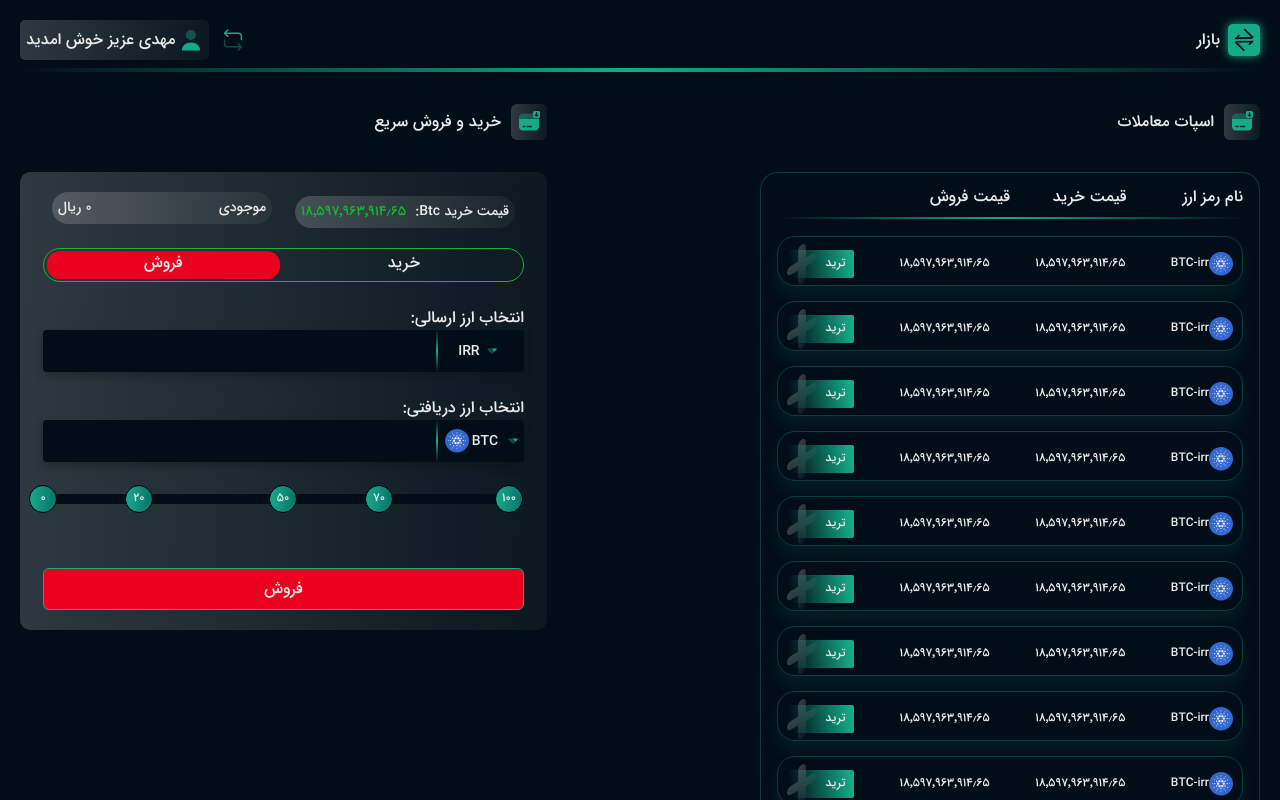
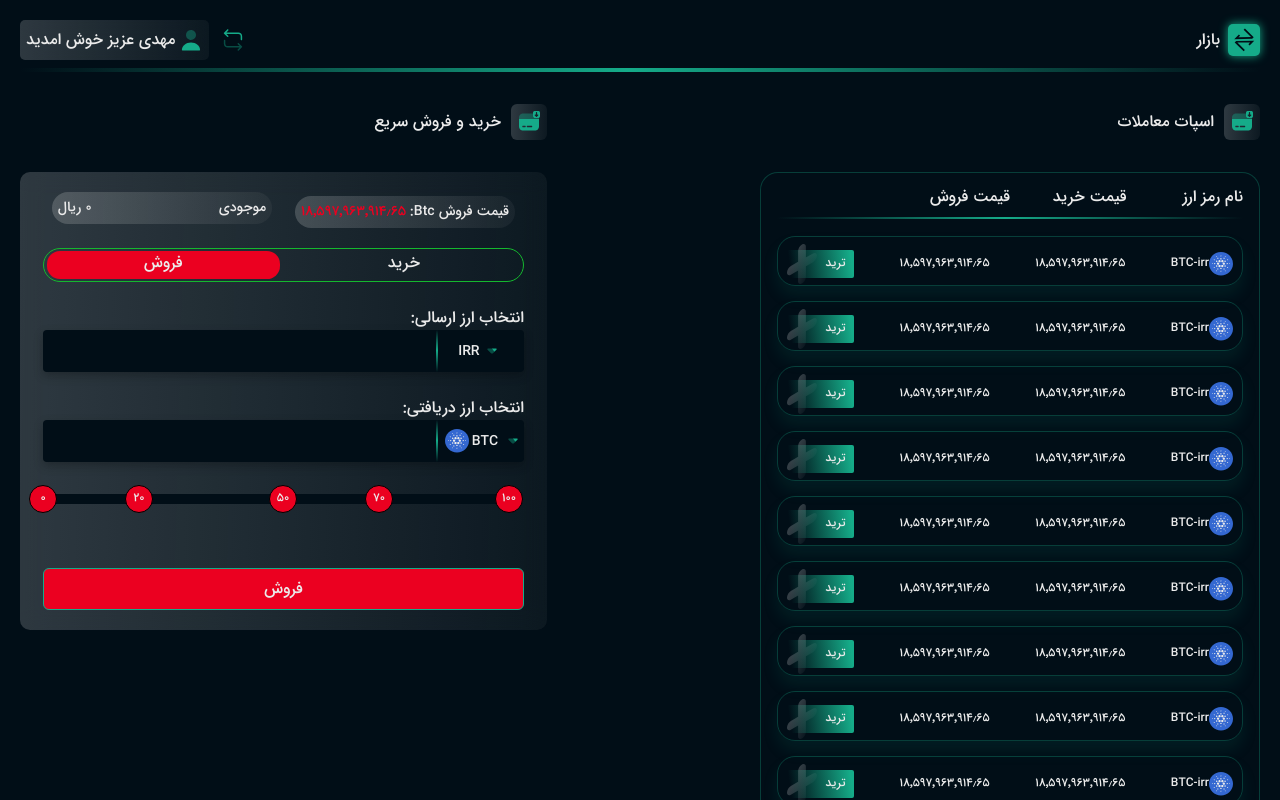
Before and after one commit to danyalbani240/dashboard, a Nuxt app: page /crypto-trade in a window 1280 px wide. Both pictures are taken after a click on the element "فروش". Shown: the top 800 px of the page. Built offline with nearby package versions, Linux system fonts and the light colour scheme.

Commit message:
customize for sell and buy

```diff
--- a/components/Base/BaseRangeInput.vue
+++ b/components/Base/BaseRangeInput.vue
@@ -2,7 +2,6 @@
   <div class="range-input">
     <div
       @click.self="savePoint(`${$event.offsetX}px`, $event)"
-      ref="progress"
       class="relative cursor-pointer range-bar w-full mt-8 bg-primary rounded-full"
     >
       <div class="absolute z-20" @click.stop="savePoint('0%', $event)">0</div>
@@ -36,10 +35,22 @@ export default {
   width: 480px;
   height: 10px;
 }
+.range-input.buy .range-bar > div:not(:last-child) {
+  background: linear-gradient(91.44deg, #15ab89 0%, #09736a 100%);
+}
+.range-input.buy .p-color {
+  background: linear-gradient(270deg, rgba(1, 14, 23, 0) 0%, #15ab89 100%);
+}
+.range-input.sell .p-color {
+  background: linear-gradient(270deg, rgba(1, 14, 23, 0) -20%, #eb0020 100%);
+}
+.range-input.sell .range-bar > div:not(:last-child) {
+  background: #eb0020;
+}
 .range-bar > div:not(:last-child) {
   width: 28px;
   height: 28px;
-  background: linear-gradient(91.44deg, #15ab89 0%, #09736a 100%);
+
   border: 0.5px solid #000000;
   border-radius: 50%;
   display: flex;
@@ -79,7 +90,7 @@ export default {
   top: 0;
   left: 0;
   height: 100%;
-  background-color: #15ab89;
+  border-radius: 50%;
 }
 
 @media (max-width: 500px) {
--- a/components/TheFastTradeForm.vue
+++ b/components/TheFastTradeForm.vue
@@ -10,8 +10,15 @@
           class="bg-gray-gr my-1 flex flex-row-reverse items-center justify-between px-1.5"
           dir="rtl "
         >
-          <span dir="rtl">قیمت خرید Btc:</span>
-          <span style="color: #14b82e">۱۸٬۵۹۷٬۹۶۳٬۹۱۴٫۶۵ </span>
+          <span v-if="activeState === 'buy'" dir="rtl">قیمت خرید Btc:</span>
+          <span v-else dir="rtl">قیمت فروش Btc:</span>
+          <span
+            :class="{
+              'buy-text-color': activeState == 'buy',
+              'sell-text-color': activeState == 'sell',
+            }"
+            >۱۸٬۵۹۷٬۹۶۳٬۹۱۴٫۶۵
+          </span>
         </div>
         <div
           dir="rtl"
@@ -66,7 +73,7 @@
               </div>
             </div>
           </div>
-          <base-range-input />
+          <base-range-input class="buy" />
           <base-button :bGreen="true" class="w-full mt-16"
             ><span class="text-Neutral-Gray">خرید</span></base-button
           >
@@ -95,7 +102,7 @@
               </div>
             </div>
           </div>
-          <base-range-input />
+          <base-range-input class="sell" />
           <base-button style="background-color: #eb0020" class="w-full mt-16"
             ><span class="text-Neutral-Gray">فروش</span></base-button
           >
@@ -186,6 +193,12 @@ export default {
   );
   left: 2px;
 }
+.buy-text-color {
+  color: #14b82e;
+}
+.sell-text-color {
+  color: #eb0020;
+}
 /* responsive */
 @media (max-width: 768px) {
   .range-bar {
```
